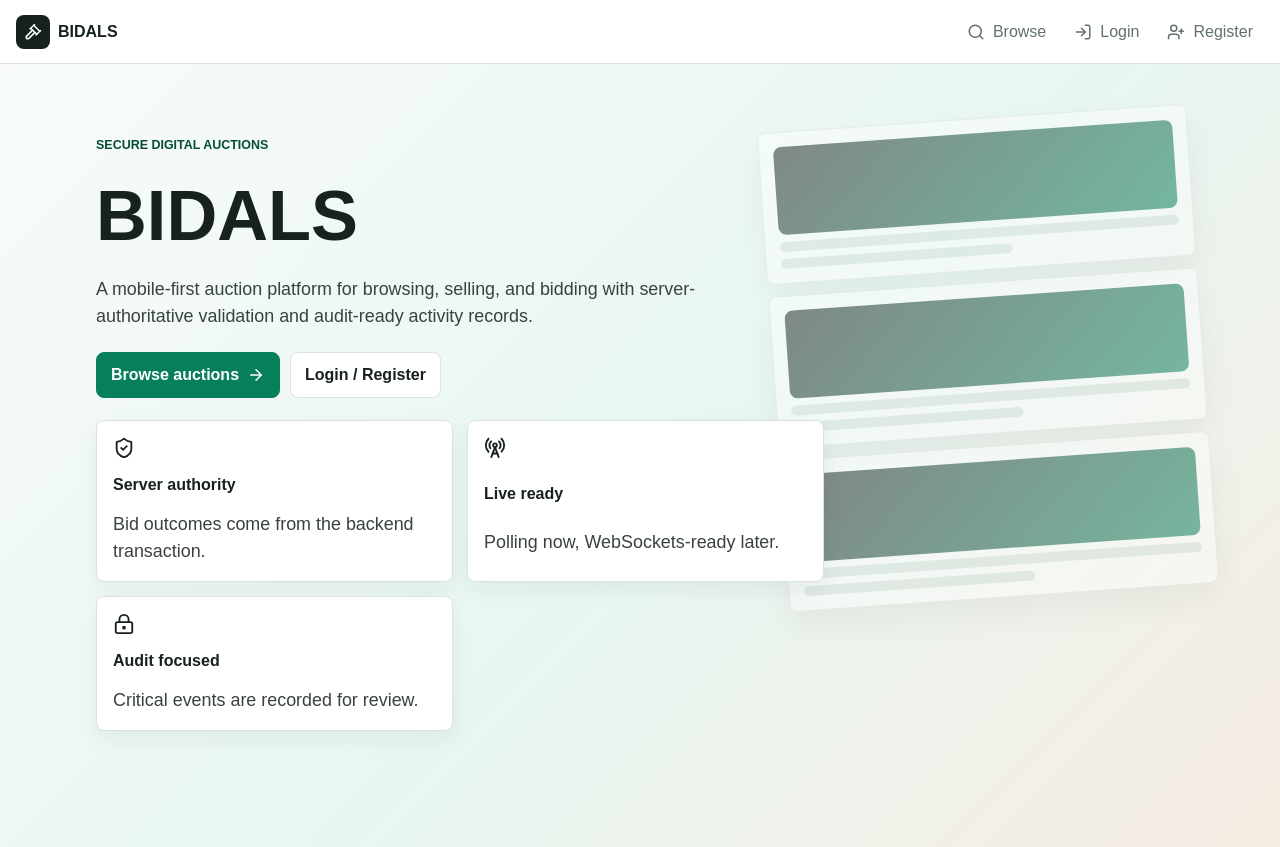
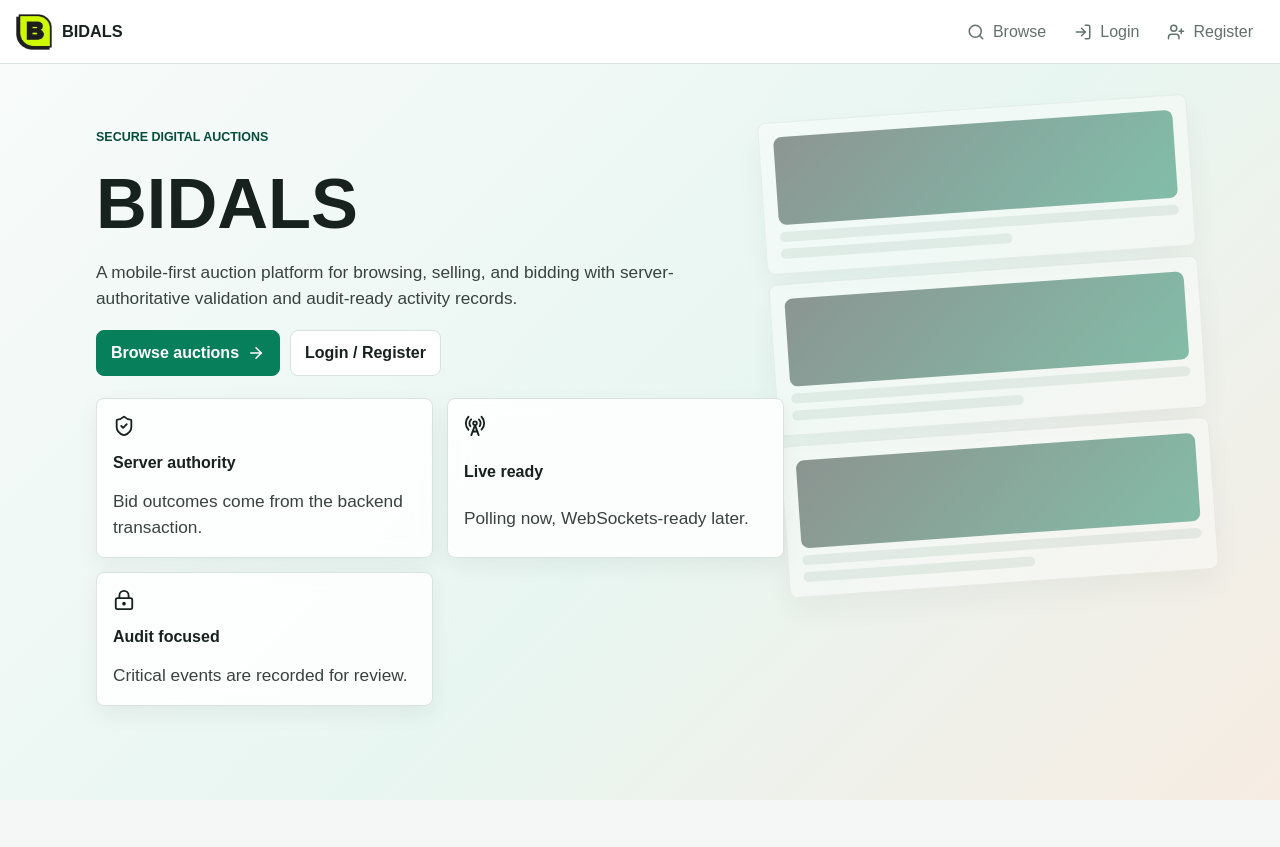
Before and after one commit to JJackson3111/bidals, a Next.js app in the folder frontend/: page / in a window 1280 px wide. After the commit the page ends 800 px from the top, so only its background shows below. Built offline with nearby package versions, Linux system fonts and the light colour scheme; no server answers.

Commit message:
Updated landing page branding

```diff
--- a/frontend/src/app/globals.css
+++ b/frontend/src/app/globals.css
@@ -81,20 +81,32 @@ button:disabled {
 }
 
 .brand-link {
-  font-size: 1rem;
+  font-size: 1.02rem;
   font-weight: 800;
+  gap: 10px;
   white-space: nowrap;
 }
 
 .brand-mark {
   align-items: center;
-  background: var(--ink);
-  border-radius: 8px;
-  color: #fff;
   display: inline-flex;
-  height: 34px;
+  height: 36px;
   justify-content: center;
-  width: 34px;
+  overflow: hidden;
+  width: 36px;
+}
+
+.brand-logo {
+  display: block;
+  height: 36px;
+  object-fit: contain;
+  width: 36px;
+}
+
+.brand-wordmark {
+  color: var(--ink);
+  font-weight: 900;
+  line-height: 1;
 }
 
 .nav-actions {
@@ -212,11 +224,11 @@ p {
 
 .hero-feed-snapshot {
   display: grid;
-  gap: 12px;
-  opacity: 0.52;
+  gap: 10px;
+  opacity: 0.46;
   position: absolute;
   right: max(18px, 6vw);
-  top: 54px;
+  top: 44px;
   transform: rotate(-4deg);
   width: min(430px, 70vw);
 }
@@ -249,19 +261,32 @@ p {
 
 .landing-content {
   display: grid;
-  gap: 22px;
-  max-width: 760px;
+  gap: 18px;
+  max-width: 720px;
   min-height: calc(100vh - 64px);
-  padding: 72px 16px 116px;
+  padding: 56px 16px 86px;
   place-content: center start;
   position: relative;
   z-index: 1;
 }
 
+.landing-content h1 {
+  text-wrap: balance;
+}
+
 .landing-content p {
   color: #39423e;
-  font-size: 1.12rem;
-  max-width: 620px;
+  font-size: 1.08rem;
+  max-width: 590px;
+}
+
+.landing-content .feed-grid {
+  margin-top: 4px;
+}
+
+.landing-content .detail-panel {
+  background: rgba(255, 255, 255, 0.86);
+  backdrop-filter: blur(10px);
 }
 
 .hero-actions,
--- a/frontend/src/components/MobileNav.tsx
+++ b/frontend/src/components/MobileNav.tsx
@@ -1,9 +1,10 @@
 "use client";
 
 import { useEffect, useState } from "react";
+import Image from "next/image";
 import Link from "next/link";
 import { usePathname, useRouter } from "next/navigation";
-import { Bell, Gavel, LayoutDashboard, LogIn, LogOut, Search, Trophy, UserPlus } from "lucide-react";
+import { Bell, LayoutDashboard, LogIn, LogOut, Search, Trophy, UserPlus } from "lucide-react";
 
 import { useAuth } from "@/components/AuthProvider";
 import { api } from "@/lib/api";
@@ -62,9 +63,9 @@ export function MobileNav() {
     <header className="mobile-nav">
       <Link href="/" className="brand-link" aria-label="BIDALS home">
         <span className="brand-mark">
-          <Gavel size={18} aria-hidden="true" />
+          <Image className="brand-logo" src="/bidals-logo-mark.png" alt="" width={36} height={36} aria-hidden="true" priority />
         </span>
-        <span>BIDALS</span>
+        <span className="brand-wordmark">BIDALS</span>
       </Link>
 
       <nav className="nav-actions" aria-label="Primary navigation">
```
Also changed, not shown: frontend/public/bidals-logo-mark.png (added).
